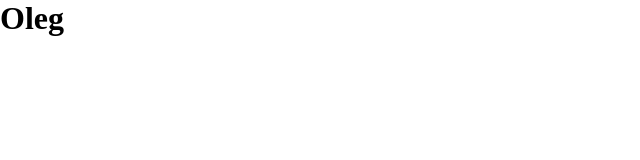
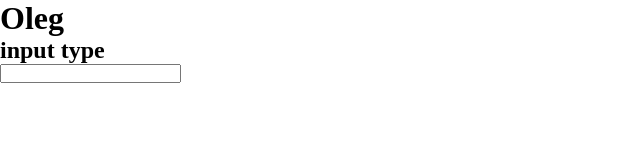
Before and after one commit to olehsupertiktnt228/portfolio, a plain HTML site: page index.html in a window 1280 px wide. Shown: the whole page, without its empty margins (0-640 px from the left). Drawn offline with Linux system fonts and the light colour scheme.

Commit message:
Add files via upload

```diff
--- a/index.html
+++ b/index.html
@@ -12,6 +12,10 @@
     </div>
     <div class="text">
         <h1>Oleg</h1>
+        <div class="conteiner">
+            <h2>input type</h2>
+            <input type="text">
+        </div>
     </div>
 </body>
 </html>
```
